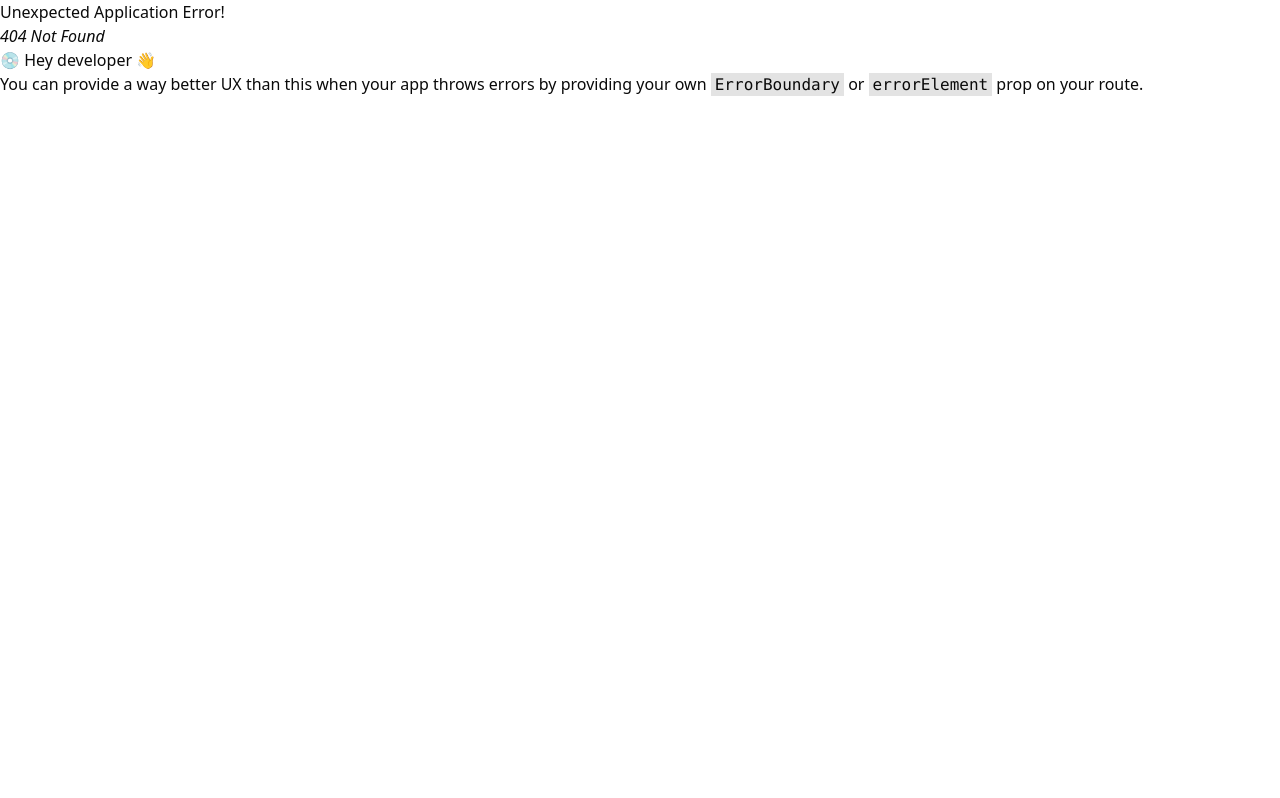
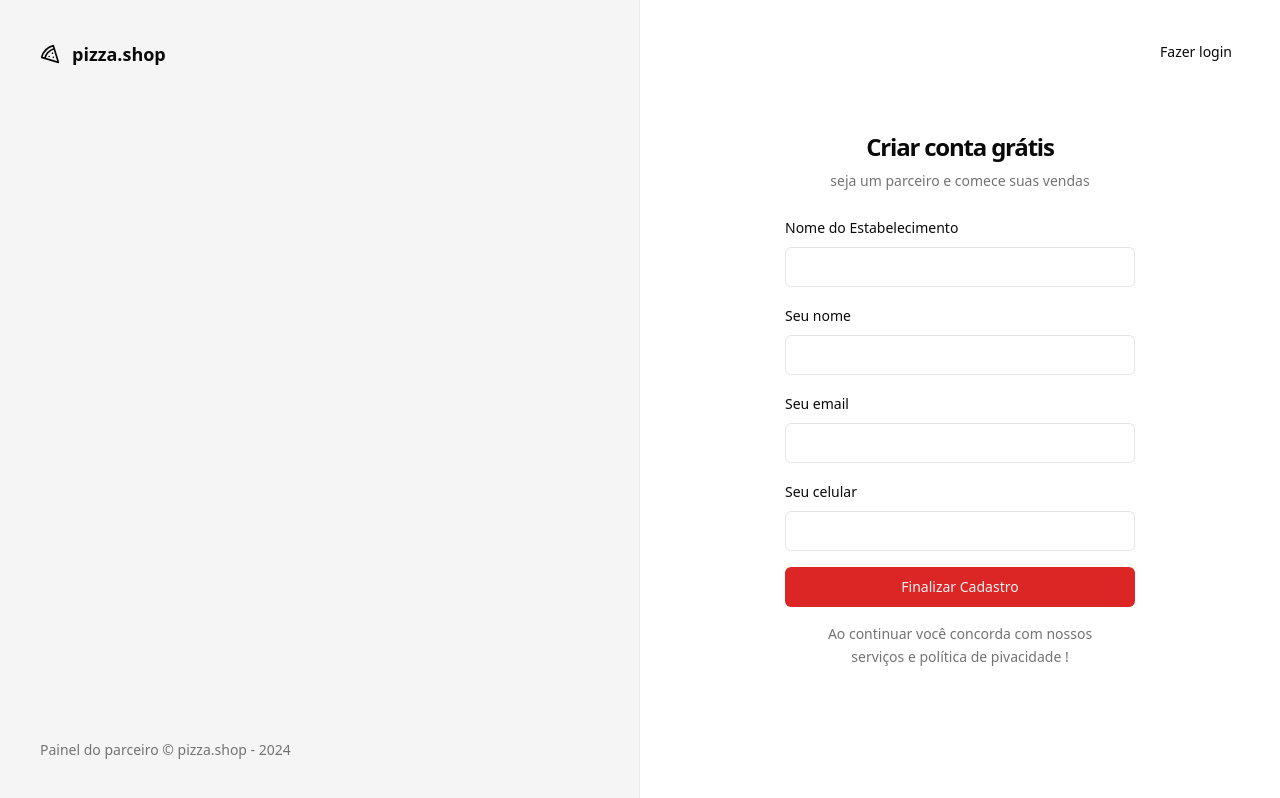
Before and after one commit to Fernando2-dev/pizza-shop, a React (Vite) app: page /sign-up in a window 1280 px wide. Before the commit this address had no page. Built offline with nearby package versions, Linux system fonts and the light colour scheme.

Commit message:
criando a página de cadastro de um restaurante

```diff
--- a/src/pages/_layouts/auth.tsx
+++ b/src/pages/_layouts/auth.tsx
@@ -14,7 +14,7 @@ export const LayoutAuth = () => {
                 Painel do parceiro &copy; pizza.shop - {new Date().getFullYear()}
                </footer>
             </div>
-            <div className="flex flex-col justify-center items-center">
+            <div className="flex flex-col justify-center items-center relative">
                 <Outlet />
             </div>
         </div>
--- a/src/pages/auth/signin.tsx
+++ b/src/pages/auth/signin.tsx
@@ -6,6 +6,7 @@ import { Helmet } from "react-helmet-async"
 import { useForm } from "react-hook-form"
 import { z } from "zod"
 import { toast } from 'sonner';
+import { Link } from "react-router-dom"
 
 export const Signin = () => {
 
@@ -34,6 +35,14 @@ export const Signin = () => {
         <>
             <Helmet title="login" />
             <div className="p-8">
+                <Button
+                    asChild
+                    variant="ghost"
+                    className="absolute right-8 top-8">
+                    <Link to="/sign-up/">
+                        Novo estabelecimento
+                    </Link>
+                </Button>
                 <div className="w-[350px] flex flex-col justify-center gap-6">
                     <div className="flex flex-col gap-2 text-center ">
                         <h1 className="text-2xl font-semibold tracking-tighter">Acessar Painel</h1>
--- /dev/null
+++ b/src/pages/auth/signup.tsx
@@ -0,0 +1,107 @@
+import { Button } from "@/components/ui/button"
+import { Input } from "@/components/ui/input"
+import { Label } from "@/components/ui/label"
+import { zodResolver } from "@hookform/resolvers/zod"
+import { Helmet } from "react-helmet-async"
+import { useForm } from "react-hook-form"
+import { z } from "zod"
+import { toast } from 'sonner';
+import { Link, useNavigate } from "react-router-dom"
+
+export const Signup = () => {
+
+    const signupForm = z.object({
+        restauranteName: z.string(),
+        email: z.string(),
+        manegerName: z.string(),
+        phone: z.string()
+    })
+
+    type SigninForm = z.infer<typeof signupForm>;
+
+    const { register, handleSubmit, formState, reset } = useForm<SigninForm>({
+        resolver: zodResolver(signupForm)
+    })
+
+    const navigate = useNavigate()
+
+    const handleSignin = async (data: SigninForm) => {
+        try {
+            console.log(data)
+            reset()
+            toast.success("Restaurante cadastrado com sucesso !", {
+                action: {
+                    label: "Login",
+                    onClick: () => navigate("/sign-in")
+                }
+            })
+        } catch (error) {
+            toast.error("Erro ao cadastrar Restaurante !")
+        }
+
+    }
+
+    return (
+        <>
+            <Helmet title="Cadastro" />
+            <div className="p-8">
+                <Button
+                    asChild
+                    variant="ghost"
+                    className="absolute right-8 top-8">
+                    <Link to="/sign-in">
+                        Fazer login
+                    </Link>
+                </Button>
+                <div className="w-[350px] flex flex-col justify-center gap-6">
+                    <div className="flex flex-col gap-2 text-center ">
+                        <h1 className="text-2xl font-semibold tracking-tighter">Criar conta grátis</h1>
+                        <p className="text-sm text-muted-foreground">seja um parceiro e comece suas vendas</p>
+                    </div>
+                    <form className="flex flex-col space-y-4" onSubmit={handleSubmit(handleSignin)}>
+                        <div className="space-y-2">
+                            <Label htmlFor="restauranteName">Nome do Estabelecimento</Label>
+                            <Input
+                                type="text"
+                                id="restauranteName"
+                                {...register("restauranteName")} />
+                        </div>
+                        <div className="space-y-2">
+                            <Label htmlFor="manegerName">Seu nome</Label>
+                            <Input
+                                type="text"
+                                id="manegerName"
+                                {...register("manegerName")} />
+                        </div>
+                        <div className="space-y-2">
+                            <Label htmlFor="email">Seu email</Label>
+                            <Input
+                                type="email"
+                                id="email"
+                                {...register("email")} />
+                        </div>
+                        <div className="space-y-2">
+                            <Label htmlFor="phone">Seu celular</Label>
+                            <Input
+                                type="tel"
+                                id="phone"
+                                {...register("phone")} />
+                        </div>
+                        <Button
+                            type="submit"
+                            className="w-full"
+                            disabled={formState.isSubmitting}
+                        >
+                            Finalizar Cadastro
+                        </Button>
+
+                        <p className="px-6 text-center text-sm leading-relaxed text-muted-foreground">
+                            Ao continuar você concorda com nossos serviços e política de pivacidade !
+                        </p>
+                    </form>
+
+                </div>
+            </div>
+        </>
+    )
+}
--- a/src/router.tsx
+++ b/src/router.tsx
@@ -3,6 +3,7 @@ import { Dashboard } from "./pages/app/dashboard";
 import { LayoutApp } from "./pages/_layouts/app";
 import { LayoutAuth } from "./pages/_layouts/auth";
 import { Signin } from "./pages/auth/signin";
+import { Signup } from "./pages/auth/signup";
 
 export const router = createBrowserRouter([
     {
@@ -13,7 +14,10 @@ export const router = createBrowserRouter([
     {
         path: "/",
         element: <LayoutAuth/>,
-        children: [{ path: "/sign-in", element: <Signin /> }]
+        children: [
+            { path: "/sign-in", element: <Signin /> },
+            { path: "/sign-up", element: <Signup /> }
+        ]
     }
 
 ])
```
